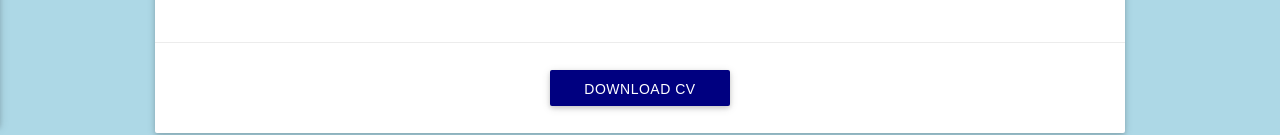
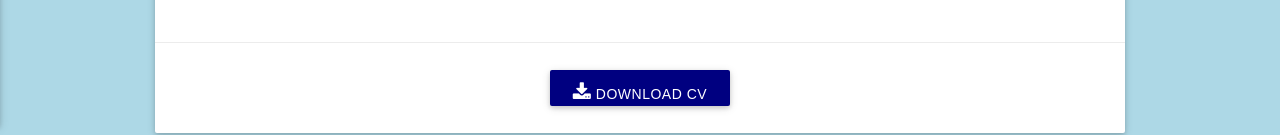
Before and after one commit to f0nZ/f0nZ.github.io, a plain HTML site: page index.html in a window 1280 px wide. Shown: the part 674-809 px from the top of the page. Drawn offline with Linux system fonts and the light colour scheme; a web font is replaced by a local one.

Commit message:
fix v9
fix v9

```diff
--- a/index.html
+++ b/index.html
@@ -210,7 +210,7 @@
                         <div id="about-btn " class="card-action">
                             <div class="about-btn">
                                 <!-- DOWNLOAD CV BUTTON -->
-                                <a href="#" class="btn waves-effect">Download CV</a>
+                                <a href="cv/cv_nunoneto.pdf" class="btn waves-effect"><i class="fa fa-download"></i> Download CV</a>
                             </div>
                         </div>
                     </div>
```
Also changed, not shown: 1 other file.
